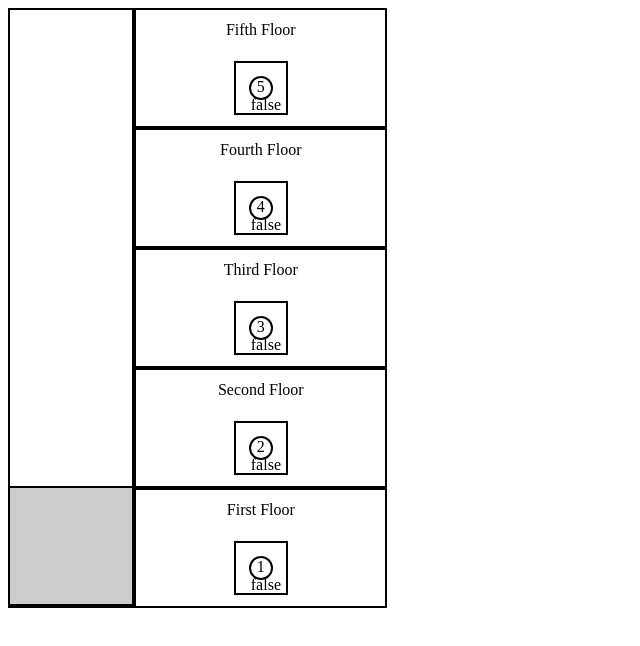
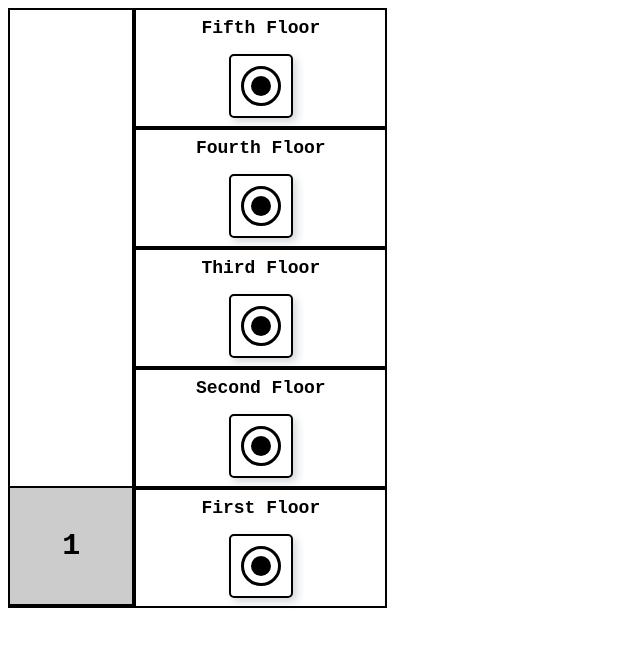
Before and after one commit to Father-Diador/trueconf-test, a Vue app: page / in a window 1280 px wide. Shown: the top 646 px of the page, without its empty margins (0-640 px from the left). Built offline with nearby package versions, Linux system fonts and the light colour scheme.

Commit message:
Bug fixed

```diff
--- a/src/components/elevator.vue
+++ b/src/components/elevator.vue
@@ -1,83 +1,97 @@
 <template>
     <div class="elevator"
-        @click="elevatorMovement()"
-        v-bind:style="{ transform: transformValue, background: backgroundValue}"
+        v-bind:style="{ transform: transformValue, background: backgroundValue, transition: transitionValue}"
     >
         <div class="elevator-title"
             v-bind:style="{ color: colorValue}"
         >
-            {{ getQueue[0].value }}
+            {{ direction }}
+            <div v-if="!getQueue[this.number]">
+                {{ getQueueEl[0].value }}
+            </div>
+            <div v-if="getQueue[this.number]">
+                {{ getQueue[this.number].value }}
+            </div>
         </div>
     </div>
 </template>
 
 <script>
 export default {
+    props: {
+        number: {
+            type: String,
+        }
+    },
     data() {
         return {
             transformValue: 'translate(0, calc(-120px * 0))',
             backgroundValue: '#ccc',
+            transitionValue: '1s',
 
             colorValue: '#000',
+
+            start: true,
+            direction: '',
         }
     },
     computed: {
         getQueue() {
             return this.$store.getters.GET_QUEUE;
+        },
+        getQueueEl() {
+            return this.$store.getters.GET_QUEUE_EL;
         }
     },
     methods: {
-        // elevatorMovement() {
-        //     if (this.getQueue[0].id == undefined){
-        //         return
-        //     } else {
-        //         this.transformValue = 'translate(0, calc(-120px * ' + this.getQueue[0].id + '))';
-        //     }
-        //     // let queue = this.$store.getters.GET_QUEUE;
-        //     // queue.shift();
-        //     // console.log(queue);
-        //     // this.$store.commit('SET_QUEUE', queue);
-
-        //     console.log(this.getQueue[0]);
-        // }
         setIsactive() {
-            this.backgroundValue = 'Red';
+            this.backgroundValue = '#ccc';
             this.colorValue = '#000';
 
             let floors = this.$store.getters.GET_FLOOR_COUNT;
             for(let value of floors){
-                if (value.id == this.getQueue[0].id) {
+                if (value.id == this.getQueue[this.number].id) {
                     value.active = false;
                     this.$store.commit('SET_FLOORS', floors);
-
                 }
             }
 
             let queue = this.$store.getters.GET_QUEUE;
-            queue.pop();
-            console.log(queue);
+            queue.shift();
             this.$store.commit('SET_QUEUE', queue);
+            this.start = true;
         }
     },
     beforeUpdate(){
-            if (this.getQueue[0].id == undefined){
-                return
-            } else {
-                this.transformValue = 'translate(0, calc(-120px * ' + this.getQueue[0].id + '))';
+            if(this.getQueue[this.number] && this.start === true) {
+                if(this.getQueue[this.number].id < this.getQueue[0].id){
+                    this.direction = '↓';
+                } else{
+                    this.direction = '↑';
+                }
+                this.start = false;
+                this.transformValue = 'translate(0, calc(-120px * ' + this.getQueue[this.number].id + '))';
+                let firstTime = 0;
+                if(this.getQueue[0].value === ''){
+                    firstTime = 1;
+                } else {
+                    firstTime = this.getQueue[0].value
+                }
+                let time = Math.abs(firstTime - this.getQueue[this.number].value);
+                this.transitionValue = time + 's';
                 this.backgroundValue = '#808080';
                 this.colorValue = '#fff';
+                let timeoutTime = 3000 + (time * 1000);
+                console.log(timeoutTime);
+                setTimeout(this.setIsactive, timeoutTime)
+            }
 
-            }
-            if (this.getQueue[1]){
-                setTimeout(this.setIsactive, 3000)
-            }
     }
 }
 </script>
 
 <style scoped>
 .elevator{
-    transition: 1s;
     position: absolute;
     bottom: 0;
     display: flex;
@@ -90,28 +104,10 @@ export default {
     border-bottom: 2px solid #000;
     box-sizing: border-box;
 }
-/* .movement{
-    background: #000;
-    transform: translate(0, -120px);
-    transition: 1s;
-} */
 .elevator-title{
     transition: 1s;
+    font-family: 'Courier New', Courier, monospace;
+    font-weight: 600;
     font-size: 30px;
 }
-/* .elevator-btn-outside{
-    display: flex;
-    justify-content: center;
-    align-items: center;
-    cursor: pointer;
-    width: 50px;
-    height: 50px;
-} */
-/* .elevator-btn-inside{
-    width: 20px;
-    height: 20px;
-    border: 2px solid #000;
-    border-radius: 50%;
-    text-align: center;
-} */
 </style>
--- a/src/components/floor.vue
+++ b/src/components/floor.vue
@@ -1,10 +1,15 @@
 <template>
     <div class="floor">
         <div> {{ floor.name }} </div>
-        <div class="floor-btn-outside" @click="setQueue()">
+        <div class="floor-btn-outside"
+            @click="setQueue()"
+            v-bind:class="{ active: floor.active }"
+        >
             <div class="floor-btn-inside">
-                {{ floor.value }}
-                {{ floor.active }}
+                <div class="floor-btn-circle">
+
+                </div>
+                <!-- {{ floor.value }} -->
             </div>
         </div>
     </div>
@@ -20,14 +25,25 @@ export default {
     methods: {
         setQueue(){
             let queue = this.$store.getters.GET_QUEUE;
+            // for(let one of queue){
+            //     if(one.id == this.floor.value){
+            //         console.log(queue);
+            //         return
+            //     }
+            // }
+
             let queueObj = {id: this.floor.id, value: this.floor.value};
-            queue.unshift(queueObj);
-            console.log(queue);
+            queue.push(queueObj);
             this.$store.commit('SET_QUEUE', queue);
+
+            let queueEl = this.$store.getters.GET_QUEUE_EL;
+            let queueElObj = {id: this.floor.id, value: this.floor.value};
+            queueEl.unshift(queueElObj);
+            this.$store.commit('SET_QUEUE_EL', queueEl);
 
             let floors = this.$store.getters.GET_FLOOR_COUNT;
             for(let value of floors){
-                if (value.id == this.floor.id) {
+                if (value.id === this.floor.id) {
                     value.active = true;
                     this.$store.commit('SET_FLOORS', floors);
                     return
@@ -38,8 +54,11 @@ export default {
 }
 </script>
 
-<style scoped>
+<style lang="scss" scoped>
 .floor{
+    font-family: 'Courier New', Courier, monospace;
+    font-weight: 600;
+    font-size: 18px;
     box-sizing: border-box;
     display: flex;
     flex-direction: column;
@@ -55,15 +74,49 @@ export default {
     justify-content: center;
     align-items: center;
     cursor: pointer;
-    width: 50px;
-    height: 50px;
+    width: 60px;
+    height: 60px;
     border: 2px solid #000;
+    border-radius: 5px;
+    transition: 0.3s;
+    -webkit-box-shadow: 4px 4px 8px 0px rgba(34, 60, 80, 0.2);
+    -moz-box-shadow: 4px 4px 8px 0px rgba(34, 60, 80, 0.2);
+    box-shadow: 4px 4px 8px 0px rgba(34, 60, 80, 0.2);
+}
+.floor-btn-outside:hover{
+    -webkit-box-shadow: -4px -4px 8px 0px rgba(34, 60, 80, 0.2);
+    -moz-box-shadow: -4px -4px 8px 0px rgba(34, 60, 80, 0.2);
+    box-shadow: -4px -4px 8px 0px rgba(34, 60, 80, 0.2);
+}
+.active{
+    border: 2px solid #ff4e33;
+    -webkit-box-shadow: -4px -4px 8px 0px rgba(34, 60, 80, 0.2);
+    -moz-box-shadow: -4px -4px 8px 0px rgba(34, 60, 80, 0.2);
+    box-shadow: -4px -4px 8px 0px rgba(34, 60, 80, 0.2);
+    .floor-btn-inside{
+        border: 3px solid #ff4e33;
+    }
+    .floor-btn-circle{
+        background: #ff4e33;
+    }
 }
 .floor-btn-inside{
+    transition: 0.3s;
+    background: #fff;
+    display: flex;
+    justify-content: center;
+    align-items: center;
+    box-sizing: border-box;
+    width: 40px;
+    height: 40px;
+    border: 3px solid #000;
+    border-radius: 50%;
+}
+.floor-btn-circle{
+    transition: 0.3s;
     width: 20px;
     height: 20px;
-    border: 2px solid #000;
+    background: #000;
     border-radius: 50%;
-    text-align: center;
 }
 </style>
--- a/src/store/index.js
+++ b/src/store/index.js
@@ -10,6 +10,7 @@ export default createStore({
       {id: 4, value: 5, name: "Fifth Floor", active: false},
     ],
     queue: [{id: '', value: ""}],
+    queueEl: [{id: '1', value: "1"}],
   },
   getters: {
     GET_FLOOR_COUNT: state => {
@@ -18,13 +19,19 @@ export default createStore({
     GET_QUEUE: state => {
       return state.queue;
     },
+    GET_QUEUE_EL: state => {
+      return state.queueEl;
+    },
   },
   mutations: {
+    SET_FLOORS: (state, payload) => {
+      state.floors = payload;
+    },
     SET_QUEUE: (state, payload) => {
       state.queue = payload;
     },
-    SET_FLOORS: (state, payload) => {
-      state.floors = payload;
+    SET_QUEUE_EL: (state, payload) => {
+      state.queueEl = payload;
     },
   },
   actions: {
--- a/src/views/HomeView.vue
+++ b/src/views/HomeView.vue
@@ -1,7 +1,7 @@
 <template>
   <div class="wrapper">
     <div class="elevator-position">
-      <Elevator />
+      <Elevator :number="1"/>
     </div>
     <div class="floors-position">
       <Floor
```
